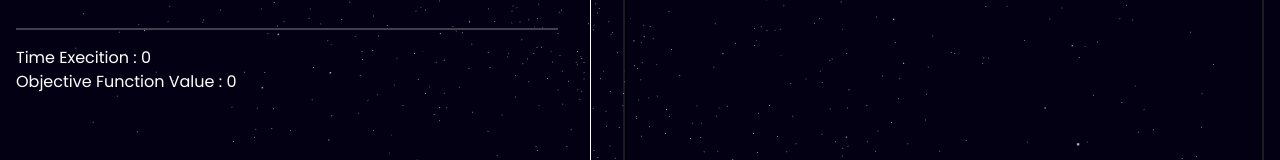
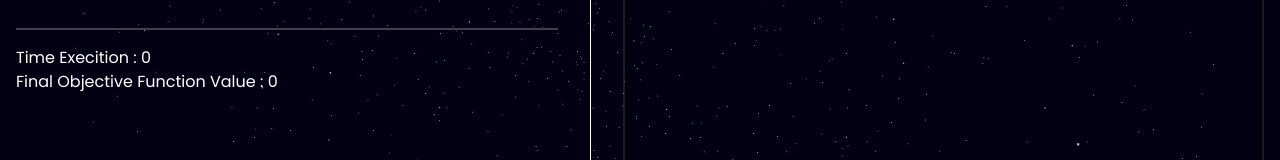
Before and after one commit to BiZaRrE96/Tubes1_IF3170_AI, a Next.js app in the folder front-end/: page / in a window 1280 px wide. Shown: the part 400-560 px from the top of the page. Built offline with nearby package versions, Linux system fonts and the light colour scheme.

Commit message:
feat: add final

```diff
--- a/front-end/app/page.tsx
+++ b/front-end/app/page.tsx
@@ -439,7 +439,7 @@ export default function Home() {
           {/* Result Box */}
           <div className='w-full border-t-2 border-white/25 mt-4 py-4 flex flex-col items-start'>
             <p>Time Execition : {executionTime}</p>
-            <p>Objective Function Value : {finalObjValue} </p>
+            <p>Final Objective Function Value : {finalObjValue} </p>
           </div>
         </ResizablePanel>
         <ResizableHandle className='z-20 w-[1px] bg-white h-[575px] hidden md:block' withHandle />
```
